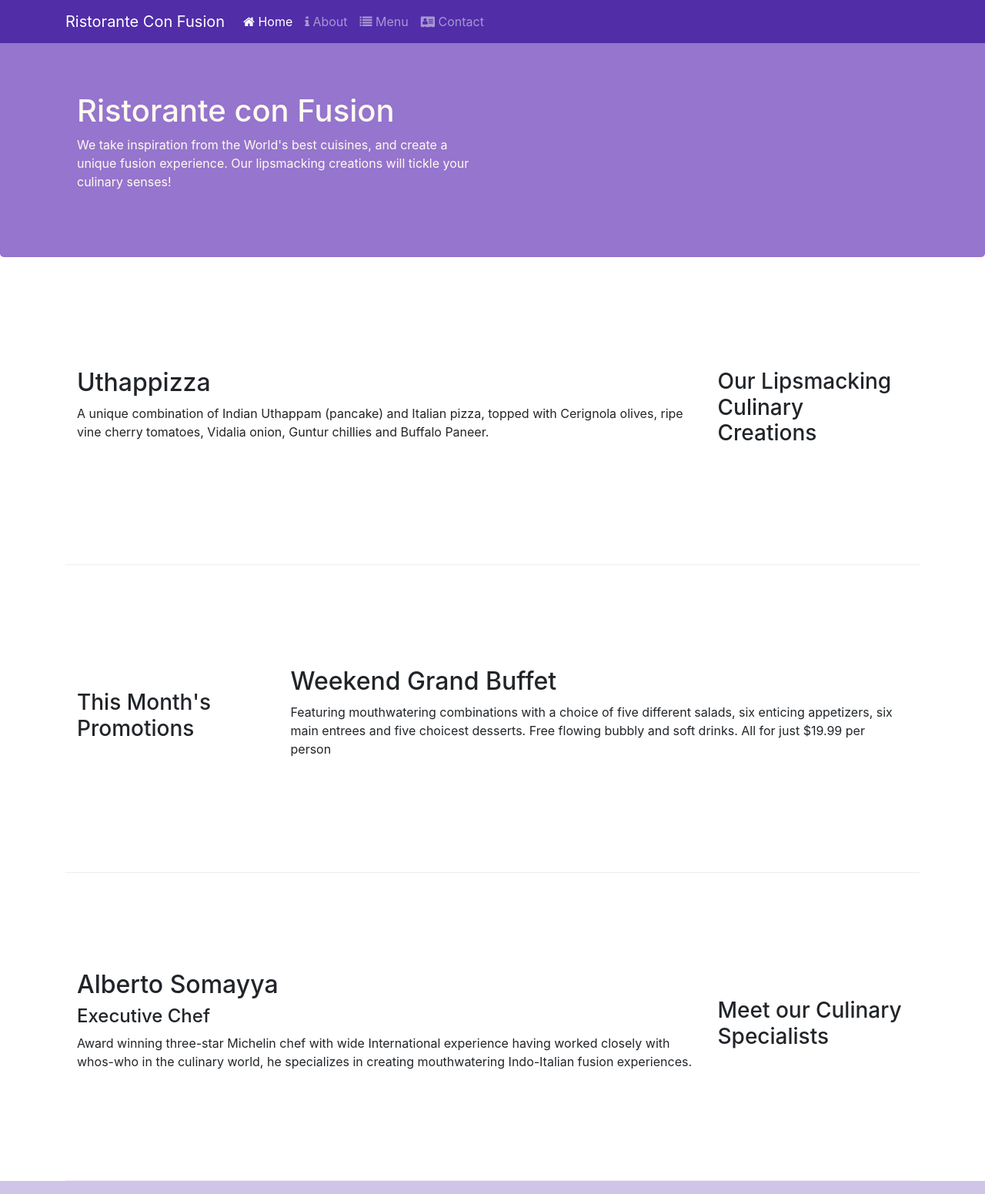
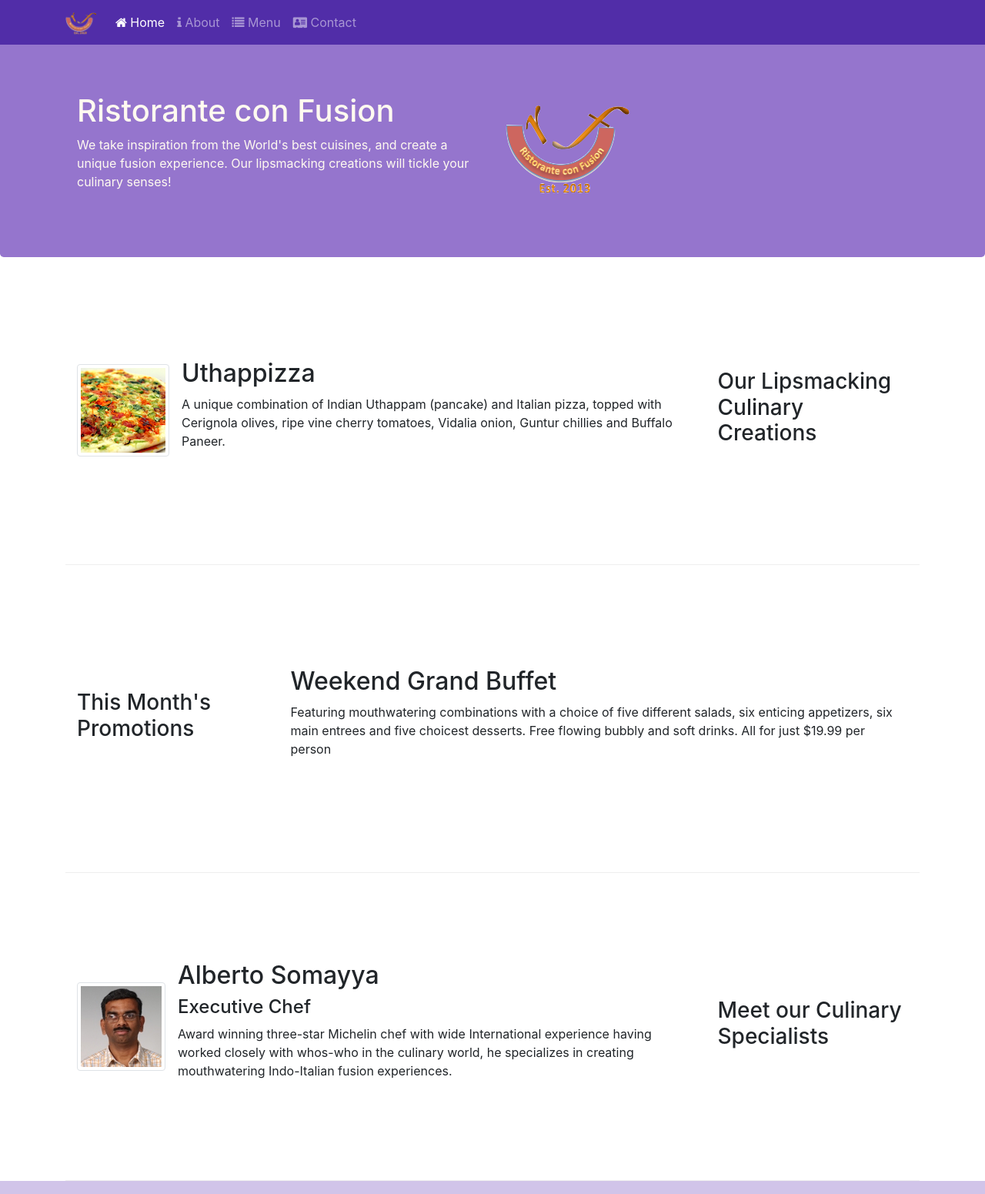
Before and after one commit to MarcosAlvez/intro_bootstrap, a website: page index.html in a window 1280 px wide. Shown: the top 1551 px of the page at 77% size. Drawn offline with nearby package versions, Linux system fonts and the light colour scheme.

Commit message:
Images and Media

```diff
--- a/index.html
+++ b/index.html
@@ -21,7 +21,7 @@
             <button class="navbar-toggler" type="button" data-toggle="collapse" data-target="#Navbar">
               <span class="navbar-toggler-icon"></span>
             </button>
-            <a class="navbar-brand" href="#">Ristorante Con Fusion</a>
+            <a class="navbar-brand" href="#"><img src="img/logo.png" height="30" width="41"></a>
             <div class="collapse navbar-collapse" id="Navbar">
                 <ul class="navbar-nav mr-auto">
                     <li class="nav-item active"><a class="nav-link" href="#"><span class="fa fa-home fl-lg"></span> Home</a></li>
@@ -39,7 +39,8 @@
                     <h1>Ristorante con Fusion</h1>
                     <p>We take inspiration from the World's best cuisines, and create a unique fusion experience. Our lipsmacking creations will tickle your culinary senses!</p>
                 </div>
-                <div class="col-12 col-sm">
+                <div class="col-12 col-sm align-self-center">
+                  <img src="img/logo.png" class="img-fluid">
                 </div>
             </div>
         </div>
@@ -51,8 +52,17 @@
                 <h3>Our Lipsmacking Culinary Creations</h3>
             </div>
             <div class="col col-sm order-sm-first col-md">
-                <h2>Uthappizza</h2>
-                <p>A unique combination of Indian Uthappam (pancake) and Italian pizza, topped with Cerignola olives, ripe vine cherry tomatoes, Vidalia onion, Guntur chillies and Buffalo Paneer.</p>
+              <div class="media">
+                  <img class="d-flex mr-3 img-thumbnail align-self-center"
+                          src="img/uthappizza.png" alt="Uthappizza">
+                  <div class="media-body">
+                      <h2 class="mt-0">Uthappizza</h2>
+                      <p class="d-none d-sm-block">A unique combination of Indian Uthappam (pancake) and
+                          Italian pizza, topped with Cerignola olives, ripe vine
+                          cherry tomatoes, Vidalia onion, Guntur chillies and
+                          Buffalo Paneer.</p>
+                  </div>
+              </div>
             </div>
         </div>
 
@@ -72,9 +82,19 @@
                 <h3>Meet our Culinary Specialists</h3>
             </div>
             <div class="col col-sm order-sm-first col-md">
-                <h2>Alberto Somayya</h2>
-                <h4>Executive Chef</h4>
-                <p>Award winning three-star Michelin chef with wide International experience having worked closely with whos-who in the culinary world, he specializes in creating mouthwatering Indo-Italian fusion experiences. </p>
+              <div class="media">
+                  <img class="d-flex mr-3 img-thumbnail align-self-center"
+                          src="img/alberto.png" alt="Alberto Somayya">
+                  <div class="media-body">
+                      <h2 class="mt-0">Alberto Somayya</h2>
+                      <h4>Executive Chef</h4>
+                      <p class="d-none d-sm-block">Award winning three-star Michelin chef with wide
+                          International experience having worked closely with
+                          whos-who in the culinary world, he specializes in
+                          creating mouthwatering Indo-Italian fusion experiences.
+                          </p>
+                  </div>
+              </div>
             </div>
         </div>
     </div>
```
Also changed, not shown: aboutus.html (+3 -2 lines), contactus.html (+3 -2 lines), img/alberto.png (added), img/buffet.png (added), img/logo.png (added), img/uthappizza.png (added), 1 other file.
